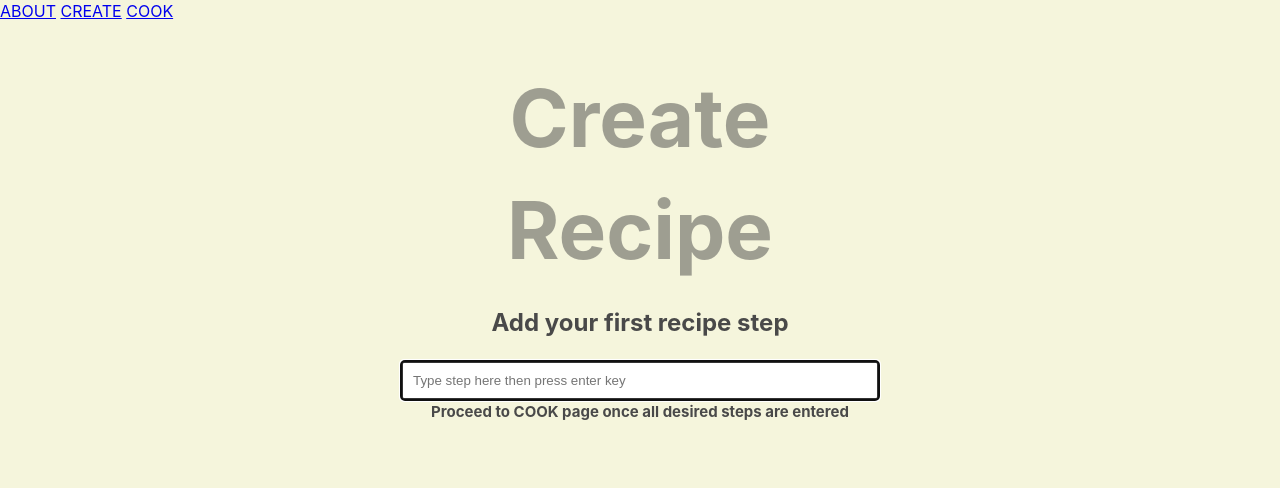
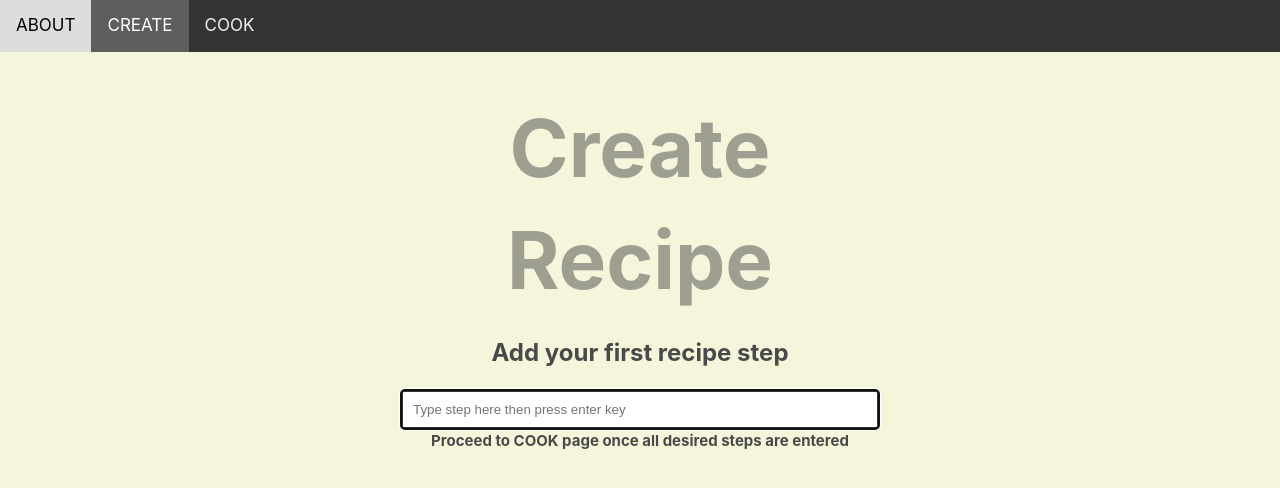
Before and after one commit to Niccoryan0/201Project, a plain HTML site: page create.html in a window 1280 px wide. Drawn offline with Linux system fonts and the light colour scheme.

Commit message:
Update create.css

```diff
--- a/css/create.css
+++ b/css/create.css
@@ -7,6 +7,31 @@ html {
   margin: 0;
   padding: 0;
 }
+
+.topnav {
+  background-color: #333;
+  overflow: hidden;
+  }
+
+.topnav a {
+  float: left;
+  display: block;
+  color: #f2f2f2;
+  text-align: center;
+  padding: 14px 16px;
+  text-decoration: none;
+  font-size: 17px;
+  }
+
+.topnav a:hover {
+  background-color: #ddd;
+  color: black;
+  }
+
+.topnav a.active {
+  background-color: #5d5e5d;
+  color: white;
+  }
 
 body {
  font-family:
```
